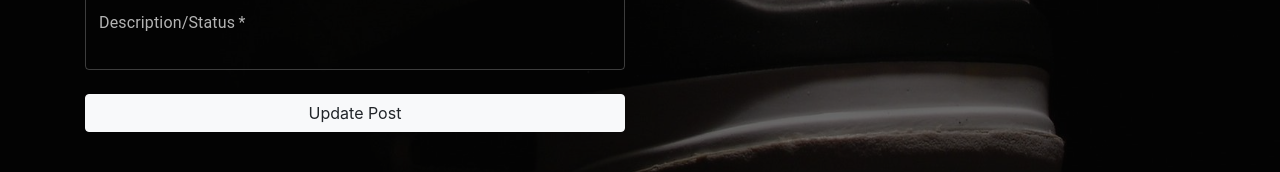
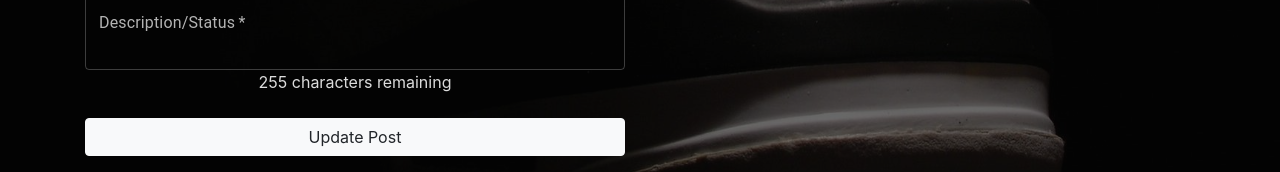
Before and after one commit to hugo2211/Sneaker_Head, a React (Create React App) app in the folder client/: page /post/edit/1 in a window 1280 px wide. Shown: the part 589-761 px from the top of the page. Built offline with nearby package versions, Linux system fonts and the light colour scheme; no server answers; sample sign-in values are in the browser's storage; a web font is replaced by a local one.

Commit message:
got more things working

```diff
--- a/client/src/components/pages/EditPostPage.js
+++ b/client/src/components/pages/EditPostPage.js
@@ -49,6 +49,14 @@ const EditPostPage = ({ history }) => {
   const [condition, set_condition] = useState("");
   const [description, setDescription] = useState("");
   const [size, set_size] = useState("");
+  const [characterCount, setCharacterCount] = useState(255);
+
+  const countChars = (val) => {
+    let maxLength = 255;
+    let strLength = val.length;
+    let charRemain = (maxLength - strLength);
+    setCharacterCount(charRemain)
+  };
 
   let { id } = useParams();
 
@@ -79,6 +87,7 @@ const EditPostPage = ({ history }) => {
       setUsername(data.data[0][0].username);
       setImageUrl(data.data[0][0].image_url);
       set_size(data.data[0][0].size);
+      setCharacterCount(255 - data.data[0][0].description.length);
     } catch (error) {
       console.log(error);
     }
@@ -328,7 +337,9 @@ const EditPostPage = ({ history }) => {
                 rows={2}
                 rowsMax={4}
                 inputProps={{ maxLength: 255 }}
+                onKeyUp={(e) => countChars(e.target.value)}
               />
+              <p id="charNum" className="centered-text"> {characterCount} characters remaining </p>
             </div>
 
             <div className="text-center" style={{ marginBottom: "60px" }}>
--- a/client/src/components/pages/FeedPage.js
+++ b/client/src/components/pages/FeedPage.js
@@ -71,7 +71,6 @@ const FeedPage = ({ history }) => {
       }
     });
 
-    console.log(filteredResults);
     setFilteredFeedData(filteredResults);
   };
 
@@ -160,9 +159,8 @@ const FeedPage = ({ history }) => {
   return (
     <div className="feed-page">
       <h2 className="centered-text">Feed</h2>
-      <div className="centered-text">
+      <div className="centered-text mb-2">
         <TextField
-          required
           id="search-input"
           label="Search"
           variant="outlined"
--- a/client/src/components/pages/UserUploadPage.js
+++ b/client/src/components/pages/UserUploadPage.js
@@ -47,14 +47,12 @@ const UserUploadPage = ({ history }) => {
   const [condition, set_condition] = useState("");
   const [description, setDescription] = useState("");
   const [size, set_size] = useState("");
-  const [maxCharacter, setMaxCharacter] = useState(255);
-  const [characterCount, setCharacterCount] = useState(maxCharacter);
+  const [characterCount, setCharacterCount] = useState(255);
 
   const countChars = (val) => {
     let maxLength = 255;
     let strLength = val.length;
     let charRemain = (maxLength - strLength);
-    console.log(charRemain);
     setCharacterCount(charRemain)
   };
 
@@ -336,7 +334,7 @@ const UserUploadPage = ({ history }) => {
                   multiline
                   rows={1}
                   rowsMax={2}
-                  inputProps={{ maxLength: maxCharacter }}
+                  inputProps={{ maxLength: 255 }}
                   onKeyUp={(e) => countChars(e.target.value)}
                 />
                 <p id="charNum" className="centered-text"> {characterCount} characters remaining </p>
```
